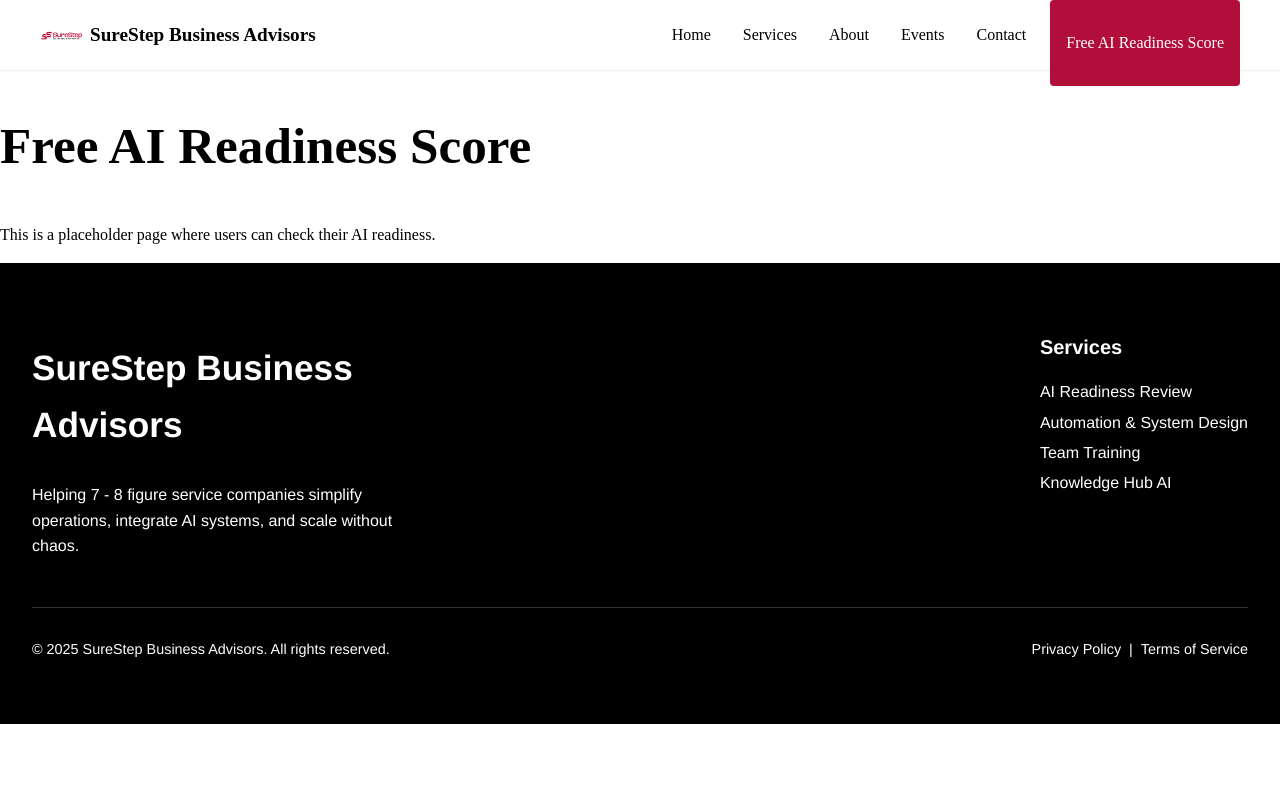
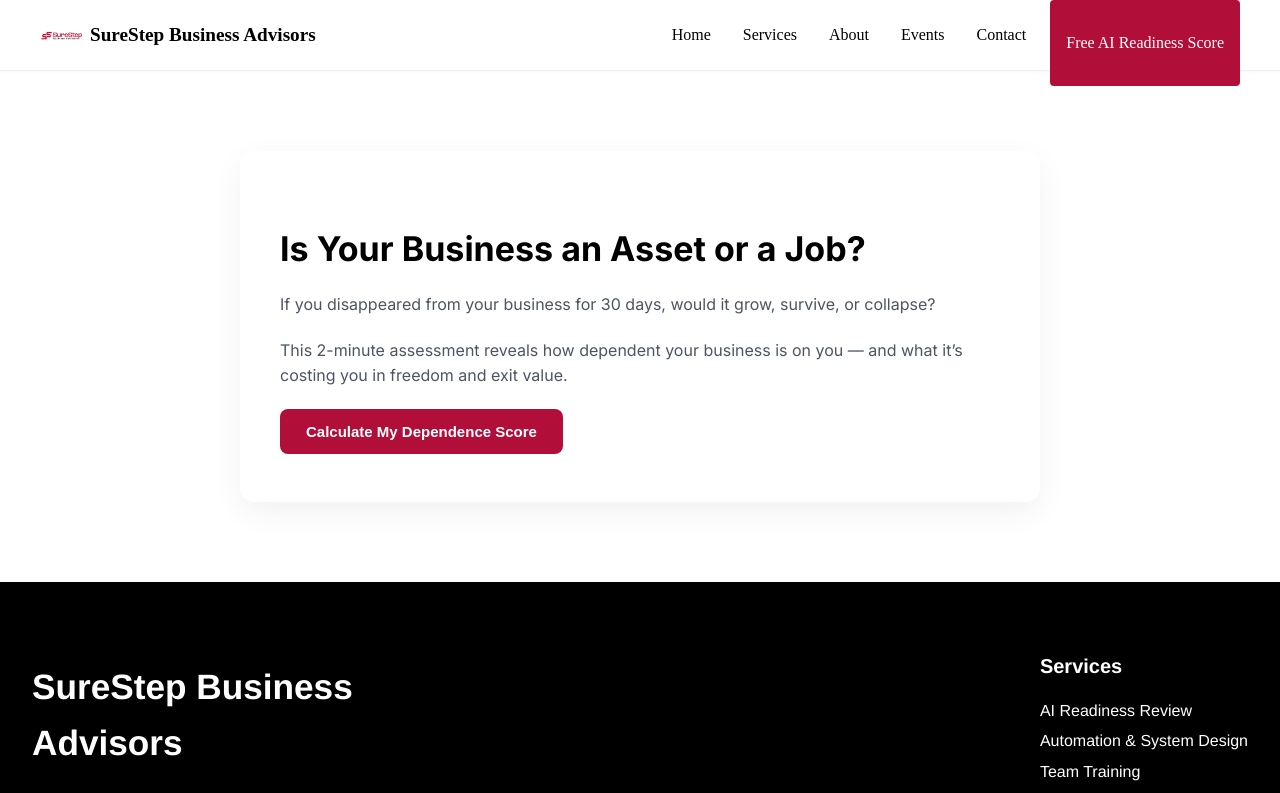
Before and after one commit to annewaithaka/SureStep-business, a React (Vite) app in the folder frontend/: page /ai-readiness in a window 1280 px wide. Shown: the top 793 px of the page. Built offline with nearby package versions, Linux system fonts and the light colour scheme; no server answers.

Commit message:
working on ai-readiness

```diff
--- a/frontend/index.html
+++ b/frontend/index.html
@@ -5,6 +5,8 @@
   <link rel="preconnect" href="https://fonts.googleapis.com" />
   <link rel="preconnect" href="https://fonts.gstatic.com" crossorigin />
   <link href="https://fonts.googleapis.com/css2?family=Inter:wght@400;500;600;700&display=swap" rel="stylesheet" />
+  <link rel="icon" type="image/jpeg" href="/images/surestep-logo.jpg" />
+
   <meta charset="UTF-8" />
   <meta name="viewport" content="width=device-width, initial-scale=1.0" />
   <title>SureStep Business Advisors</title>
--- /dev/null
+++ b/frontend/src/css/AIReadiness.css
@@ -0,0 +1,159 @@
+/* AI Readiness Page */
+
+.page-container {
+  padding: 80px 20px;
+  font-family: "Inter", sans-serif;
+}
+
+.ai-card {
+  max-width: 720px;
+  margin: 0 auto;
+  background: #ffffff;
+  border-radius: 14px;
+  padding: 48px 40px;
+  box-shadow: 0 10px 30px rgba(0, 0, 0, 0.06);
+}
+
+/* Typography */
+
+.ai-card h1 {
+  font-size: 34px;
+  font-weight: 700;
+  margin-bottom: 16px;
+}
+
+.ai-card h2 {
+  font-size: 26px;
+  font-weight: 600;
+  margin-bottom: 20px;
+}
+
+.ai-card h3 {
+  font-size: 22px;
+  font-weight: 600;
+  margin-bottom: 24px;
+}
+
+.ai-card p {
+  font-size: 16px;
+  color: #4b5563;
+  line-height: 1.6;
+  margin-bottom: 20px;
+}
+
+/* Buttons */
+
+.ai-btn {
+  display: inline-block;
+  padding: 14px 26px;
+  font-size: 15px;
+  font-weight: 600;
+  border-radius: 8px;
+  border: none;
+  cursor: pointer;
+  transition: all 0.2s ease;
+}
+
+.ai-btn-primary {
+  background-color: #B10F3A;
+  color: #ffffff;
+}
+
+.ai-btn-primary:hover {
+  background-color: #f4c430;
+  color: #000000;
+}
+
+.ai-btn-outline {
+  background: #ffffff;
+  border: 2px solid #0a2540;
+  color: #0a2540;
+}
+
+.ai-btn-outline:hover {
+  background-color: #0a2540;
+  color: #ffffff;
+}
+
+/* Form */
+
+.ai-form {
+  display: flex;
+  flex-direction: column;
+  gap: 16px;
+}
+
+.ai-form input {
+  padding: 14px 16px;
+  font-size: 15px;
+  border-radius: 8px;
+  border: 1px solid #d1d5db;
+}
+
+.ai-form input:focus {
+  outline: none;
+  border-color: #0a2540;
+}
+
+/* Question */
+
+.ai-progress {
+  font-size: 14px;
+  color: #6b7280;
+  margin-bottom: 12px;
+}
+
+.ai-answer-buttons {
+  display: flex;
+  gap: 16px;
+  margin-top: 24px;
+}
+
+/* Result */
+
+.ai-score {
+  font-size: 48px;
+  font-weight: 700;
+  color: #0a2540;
+  margin: 20px 0;
+}
+
+.ai-status {
+  font-size: 18px;
+  font-weight: 600;
+  margin-bottom: 16px;
+}
+
+.ai-cta {
+  margin-top: 24px;
+}
+
+.ai-cta a {
+  font-weight: 600;
+  color: #0a2540;
+  text-decoration: underline;
+}
+
+/* Loading */
+
+.ai-loading {
+  text-align: center;
+  font-weight: 500;
+  margin-top: 20px;
+}
+
+/* Mobile */
+
+@media (max-width: 640px) {
+  .ai-card {
+    padding: 32px 24px;
+  }
+
+  .ai-card h1 {
+    font-size: 28px;
+  }
+
+  .ai-score {
+    font-size: 40px;
+  }
+}
--- a/frontend/src/pages/AIReadiness.jsx
+++ b/frontend/src/pages/AIReadiness.jsx
@@ -1,16 +1,190 @@
 // frontend/src/pages/AIReadiness.jsx
-import React from "react";
+import React, { useEffect, useState } from "react";
 import Navbar from "../components/Navbar";
 import Footer from "../components/Footer";
+import api from "../api/axiosConfig";
+import "../css/AIReadiness.css";
 
 const AIReadiness = () => {
+  const [step, setStep] = useState("intro"); // intro | lead | questions | result
+
+  const [lead, setLead] = useState({
+    firstName: "",
+    lastName: "",
+    email: "",
+  });
+
+  const [questions, setQuestions] = useState([]);
+  const [currentIndex, setCurrentIndex] = useState(0);
+  const [answers, setAnswers] = useState({});
+
+  const [result, setResult] = useState(null);
+  const [loading, setLoading] = useState(false);
+
+  // Fetch questions once
+  useEffect(() => {
+    const fetchQuestions = async () => {
+      try {
+        const res = await api.get("/ai-readiness/questions");
+        setQuestions(res.data);
+      } catch (err) {
+        console.error("Failed to load questions", err);
+      }
+    };
+
+    fetchQuestions();
+  }, []);
+
+  const handleLeadChange = (e) => {
+    setLead({ ...lead, [e.target.name]: e.target.value });
+  };
+
+  const startAssessment = () => {
+    if (!lead.firstName || !lead.lastName || !lead.email) return;
+    setStep("questions");
+  };
+
+  const answerQuestion = async (value) => {
+    const question = questions[currentIndex];
+    const updatedAnswers = {
+      ...answers,
+      [question.id]: value,
+    };
+
+    setAnswers(updatedAnswers);
+
+    if (currentIndex === questions.length - 1) {
+      setLoading(true);
+      try {
+        const res = await api.post("/ai-readiness/submit", {
+          name: `${lead.firstName} ${lead.lastName}`,
+          email: lead.email,
+          answers: updatedAnswers,
+        });
+        setResult(res.data);
+        setStep("result");
+      } catch (err) {
+        console.error("Submission failed", err);
+      } finally {
+        setLoading(false);
+      }
+    } else {
+      setCurrentIndex(currentIndex + 1);
+    }
+  };
+
   return (
     <>
       <Navbar />
+
       <div className="page-container">
-        <h1>Free AI Readiness Score</h1>
-        <p>This is a placeholder page where users can check their AI readiness.</p>
+        <div className="ai-card">
+          {/* INTRO */}
+          {step === "intro" && (
+            <>
+              <h1>Is Your Business an Asset or a Job?</h1>
+              <p>
+                If you disappeared from your business for 30 days, would it grow,
+                survive, or collapse?
+              </p>
+              <p>
+                This 2-minute assessment reveals how dependent your business is on
+                you — and what it’s costing you in freedom and exit value.
+              </p>
+              <button
+                className="ai-btn ai-btn-primary"
+                onClick={() => setStep("lead")}
+              >
+                Calculate My Dependence Score
+              </button>
+            </>
+          )}
+
+          {/* LEAD CAPTURE */}
+          {step === "lead" && (
+            <>
+              <h2>Start Your Free Assessment</h2>
+              <div className="ai-form">
+                <input
+                  type="text"
+                  name="firstName"
+                  placeholder="First name"
+                  value={lead.firstName}
+                  onChange={handleLeadChange}
+                />
+                <input
+                  type="text"
+                  name="lastName"
+                  placeholder="Last name"
+                  value={lead.lastName}
+                  onChange={handleLeadChange}
+                />
+                <input
+                  type="email"
+                  name="email"
+                  placeholder="Email address"
+                  value={lead.email}
+                  onChange={handleLeadChange}
+                />
+                <button
+                  className="ai-btn ai-btn-primary"
+                  onClick={startAssessment}
+                >
+                  Start Assessment
+                </button>
+              </div>
+            </>
+          )}
+
+          {/* QUESTIONS */}
+          {step === "questions" && questions.length > 0 && (
+            <>
+              <p className="ai-progress">
+                Question {currentIndex + 1} of {questions.length}
+              </p>
+              <h3>{questions[currentIndex].text}</h3>
+
+              <div className="ai-answer-buttons">
+                <button
+                  className="ai-btn ai-btn-primary"
+                  onClick={() => answerQuestion(1)}
+                >
+                  Yes
+                </button>
+                <button
+                  className="ai-btn ai-btn-outline"
+                  onClick={() => answerQuestion(0)}
+                >
+                  No
+                </button>
+              </div>
+            </>
+          )}
+
+          {/* RESULT */}
+          {step === "result" && result && (
+            <>
+              <h2>Your AI Readiness Score</h2>
+              <div className="ai-score">{result.percentage}%</div>
+              <p className="ai-status">{result.status}</p>
+              <p>{result.cta}</p>
+
+              <div className="ai-cta">
+                <a
+                  href="https://surestepbusiness.com"
+                  target="_blank"
+                  rel="noreferrer"
+                >
+                  Learn More About How We Help Business Owners
+                </a>
+              </div>
+            </>
+          )}
+
+          {loading && <p className="ai-loading">Calculating your score...</p>}
+        </div>
       </div>
+
       <Footer />
     </>
   );
```
Also changed, not shown: 2 other files (tests, documents, lock files or other folders).
